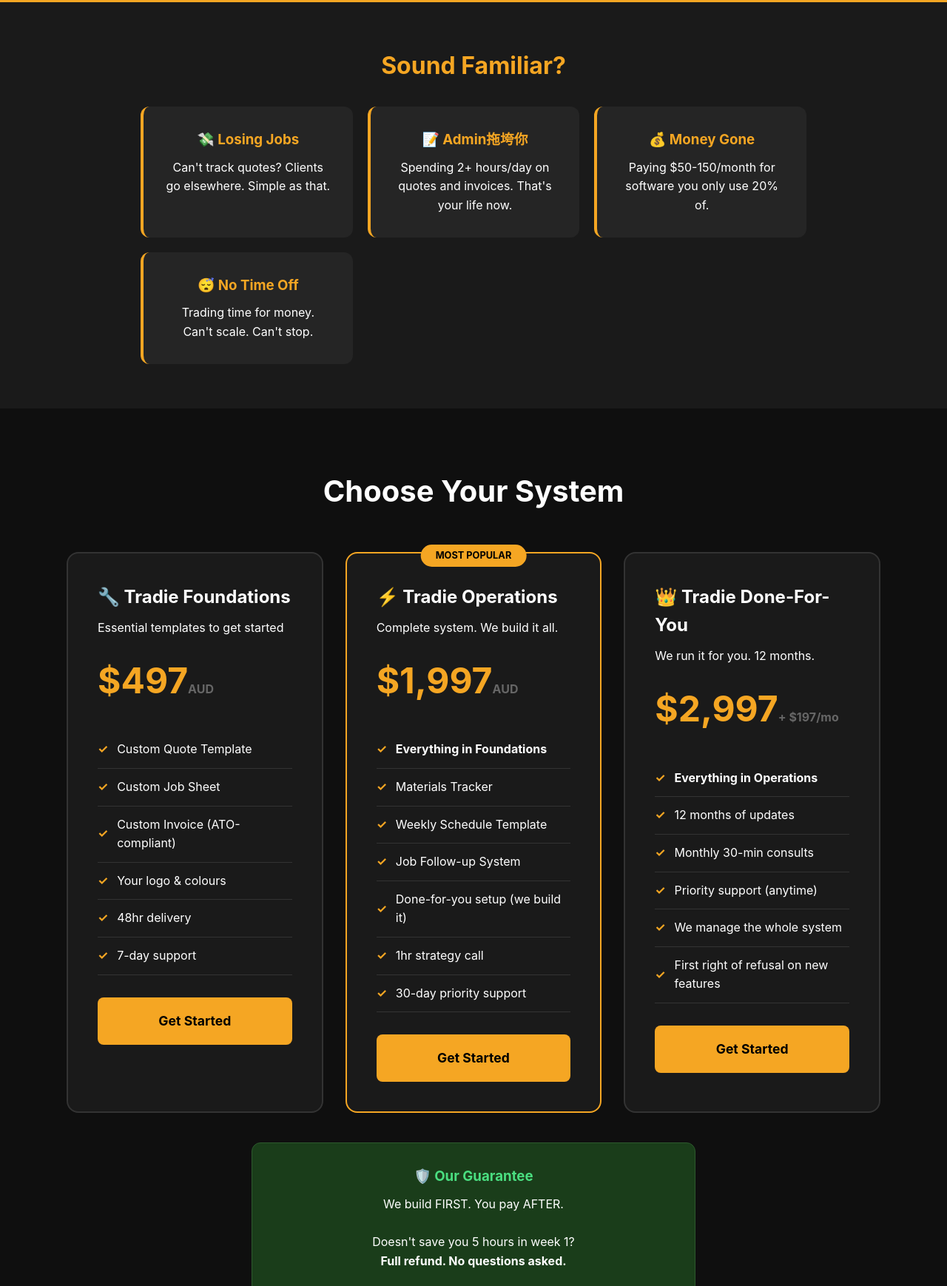
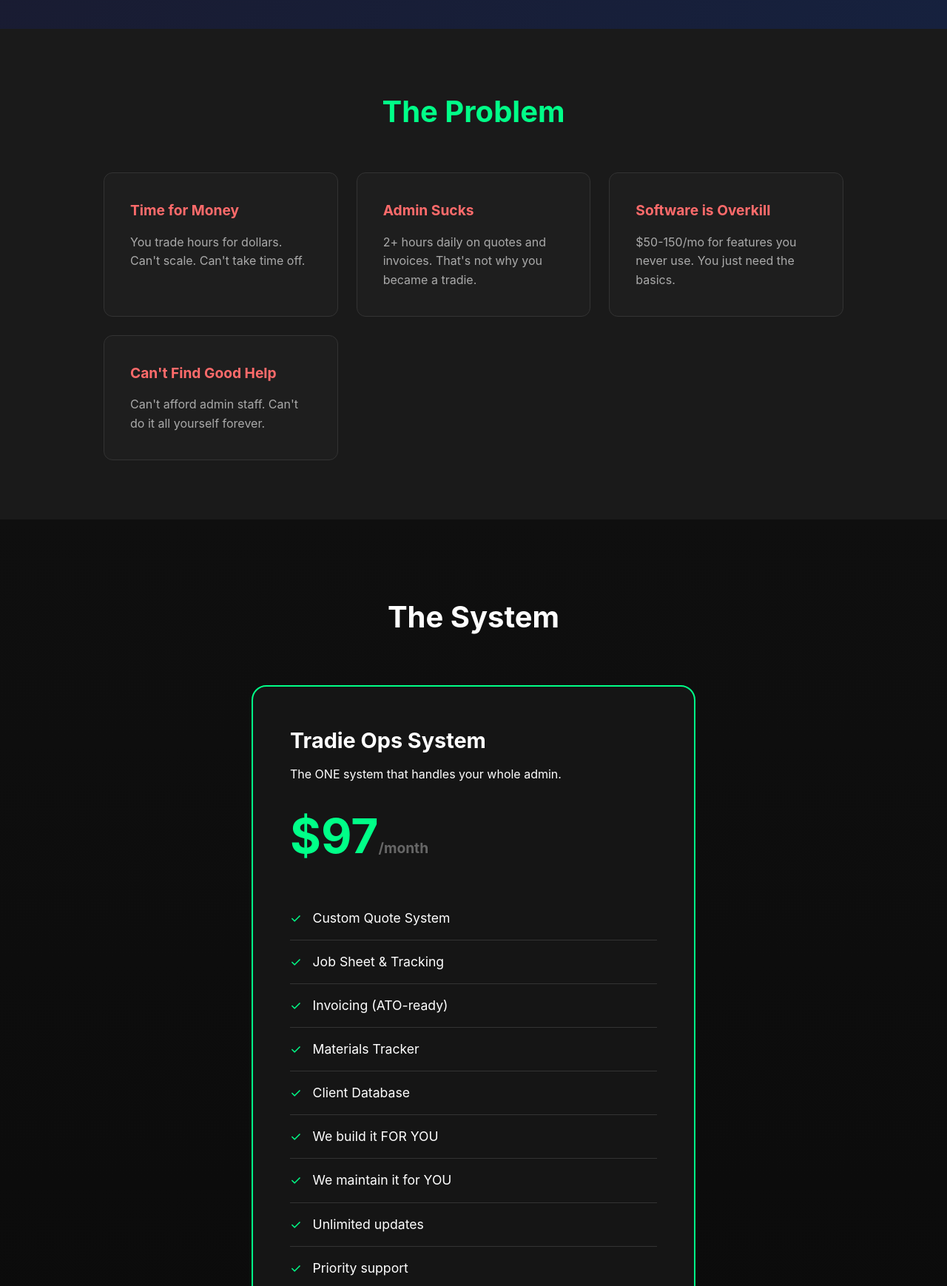
Before and after one commit to SaaS-Dev404/tradie-ops-system, a plain HTML site: page index.html in a window 1280 px wide. Shown: the part 417-2155 px from the top of the page at 74% size. Drawn offline with Linux system fonts and the light colour scheme.

Commit message:
Fix: One system, subscription (7/mo), pay first then build

```diff
--- a/index.html
+++ b/index.html
@@ -3,7 +3,7 @@
 <head>
     <meta charset="UTF-8">
     <meta name="viewport" content="width=device-width, initial-scale=1.0">
-    <title>Tradie Ops - Done-For-You Admin System</title>
+    <title>Tradie Ops - The System</title>
     <style>
         * { margin: 0; padding: 0; box-sizing: border-box; }
         body {
@@ -13,243 +13,215 @@
 
         .hero {
             background: linear-gradient(135deg, #1a1a2e 0%, #16213e 100%);
-            padding: 80px 20px;
+            padding: 100px 20px;
             text-align: center;
-            border-bottom: 3px solid #f5a623;
         }
         .hero h1 {
-            font-size: 3rem;
+            font-size: 3.5rem;
             margin-bottom: 20px;
-            background: linear-gradient(90deg, #fff, #f5a623);
-            -webkit-background-clip: text;
-            -webkit-text-fill-color: transparent;
         }
-        .hero p { font-size: 1.3rem; color: #aaa; max-width: 600px; margin: 0 auto 30px; }
+        .hero h1 span {
+            color: #00ff88;
+        }
+        .hero p {
+            font-size: 1.5rem;
+            color: #888;
+            max-width: 700px;
+            margin: 0 auto 40px;
+        }
+        .hero .sub {
+            font-size: 1.1rem;
+            color: #666;
+            margin-top: 30px;
+        }
 
-        .pain-section {
+        .problem-section {
             background: #1a1a1a;
-            padding: 60px 20px;
+            padding: 80px 20px;
+        }
+        .problem-section h2 {
             text-align: center;
+            font-size: 2.5rem;
+            margin-bottom: 50px;
+            color: #00ff88;
         }
-        .pain-section h2 { color: #f5a623; font-size: 2rem; margin-bottom: 30px; }
-        .pain-grid {
+        .problem-grid {
             display: grid;
-            grid-template-columns: repeat(auto-fit, minmax(250px, 1fr));
-            gap: 20px;
-            max-width: 900px;
+            grid-template-columns: repeat(auto-fit, minmax(280px, 1fr));
+            gap: 25px;
+            max-width: 1000px;
             margin: 0 auto;
         }
-        .pain-card {
-            background: #252525;
-            padding: 30px;
+        .problem-card {
+            background: #1e1e1e;
+            padding: 35px;
             border-radius: 12px;
-            border-left: 4px solid #f5a623;
+            border: 1px solid #333;
         }
-        .pain-card h3 { color: #f5a623; margin-bottom: 10px; }
+        .problem-card h3 {
+            color: #ff6b6b;
+            font-size: 1.2rem;
+            margin-bottom: 15px;
+        }
+        .problem-card p { color: #aaa; }
 
-        .offer-section { padding: 80px 20px; }
-        .offer-section h2 { text-align: center; font-size: 2.5rem; margin-bottom: 50px; }
-
-        .pricing-grid {
-            display: grid;
-            grid-template-columns: repeat(auto-fit, minmax(300px, 1fr));
-            gap: 30px;
-            max-width: 1100px;
-            margin: 0 auto;
+        .solution-section {
+            padding: 100px 20px;
+            background: linear-gradient(180deg, #0f0f0f 0%, #0a0a0a 100%);
+        }
+        .solution-section h2 {
+            text-align: center;
+            font-size: 2.5rem;
+            margin-bottom: 60px;
         }
 
-        .pricing-card {
-            background: #1a1a1a;
-            border-radius: 16px;
-            padding: 40px;
-            border: 2px solid #333;
-            transition: transform 0.3s, border-color 0.3s;
+        .main-offer {
+            max-width: 600px;
+            margin: 0 auto;
+            background: #151515;
+            border-radius: 20px;
+            padding: 50px;
+            border: 2px solid #00ff88;
         }
-        .pricing-card:hover { transform: translateY(-10px); }
-        .pricing-card.featured { border-color: #f5a623; position: relative; }
-        .pricing-card.featured::before {
-            content: "MOST POPULAR";
-            position: absolute;
-            top: -12px;
-            left: 50%;
-            transform: translateX(-50%);
-            background: #f5a623;
-            color: #000;
-            padding: 5px 20px;
-            border-radius: 20px;
+        .main-offer h3 {
+            font-size: 1.8rem;
+            margin-bottom: 10px;
+        }
+        .main-offer .price {
+            font-size: 4rem;
             font-weight: bold;
-            font-size: 0.8rem;
+            color: #00ff88;
+            margin: 20px 0;
         }
-        .pricing-card h3 { font-size: 1.5rem; margin-bottom: 10px; }
-        .price { font-size: 3rem; font-weight: bold; color: #f5a623; margin: 20px 0; }
-        .price span { font-size: 1rem; color: #666; }
-
-        .features-list { list-style: none; margin: 30px 0; }
-        .features-list li {
-            padding: 12px 0;
+        .main-offer .price span {
+            font-size: 1.2rem;
+            color: #666;
+        }
+        .main-offer .perks {
+            list-style: none;
+            margin: 30px 0;
+        }
+        .main-offer .perks li {
+            padding: 15px 0;
             border-bottom: 1px solid #333;
-            display: flex;
-            align-items: center;
+            font-size: 1.1rem;
         }
-        .features-list li::before {
+        .main-offer .perks li::before {
             content: "✓";
-            color: #f5a623;
-            margin-right: 12px;
-            font-weight: bold;
+            color: #00ff88;
+            margin-right: 15px;
         }
 
         .cta-btn {
             display: block;
             width: 100%;
-            padding: 18px;
-            background: #f5a623;
+            padding: 20px;
+            background: #00ff88;
             color: #000;
             text-decoration: none;
             text-align: center;
             font-weight: bold;
-            font-size: 1.1rem;
-            border-radius: 8px;
-            transition: background 0.3s;
+            font-size: 1.3rem;
+            border-radius: 10px;
             cursor: pointer;
             border: none;
         }
-        .cta-btn:hover { background: #e69500; }
+        .cta-btn:hover { background: #00dd77; }
 
         .guarantee {
-            background: #1a3d1a;
-            padding: 30px;
-            border-radius: 12px;
+            background: #1a2a1a;
+            padding: 25px;
+            border-radius: 10px;
             text-align: center;
-            margin: 40px auto;
-            max-width: 600px;
-            border: 1px solid #2d5a2d;
+            margin: 30px 0;
+            border: 1px solid #2a4a2a;
         }
-        .guarantee h3 { color: #4ade80; margin-bottom: 10px; }
+        .guarantee p { color: #00ff88; }
 
         .footer {
-            background: #0a0a0a;
             padding: 40px 20px;
             text-align: center;
-            border-top: 1px solid #333;
+            border-top: 1px solid #222;
+            color: #444;
         }
 
         @media (max-width: 768px) {
-            .hero h1 { font-size: 2rem; }
-            .pricing-grid { grid-template-columns: 1fr; }
+            .hero h1 { font-size: 2.2rem; }
+            .main-offer { padding: 30px; }
+            .main-offer .price { font-size: 3rem; }
         }
     </style>
 </head>
 <body>
 
-    <!-- Hero Section -->
     <section class="hero">
-        <h1>🛠️ Tradie Ops System</h1>
-        <p>We Build It First. You Pay After. <br>Save 10 Hours/Week Without Hiring Anyone.</p>
-        <p style="color: #f5a623; font-weight: bold;">For Aussie Tradies Who Want Their Time Back</p>
+        <h1>One System. <span>One Price.</span></h1>
+        <p>We build it. You use it. We keep improving it.</p>
+        <p class="sub">For Aussie Tradies Who Want Their Time Back</p>
     </section>
 
-    <!-- Pain Section -->
-    <section class="pain-section">
-        <h2>Sound Familiar?</h2>
-        <div class="pain-grid">
-            <div class="pain-card">
-                <h3>💸 Losing Jobs</h3>
-                <p>Can't track quotes? Clients go elsewhere. Simple as that.</p>
+    <section class="problem-section">
+        <h2>The Problem</h2>
+        <div class="problem-grid">
+            <div class="problem-card">
+                <h3>Time for Money</h3>
+                <p>You trade hours for dollars. Can't scale. Can't take time off.</p>
             </div>
-            <div class="pain-card">
-                <h3>📝 Admin拖垮你</h3>
-                <p>Spending 2+ hours/day on quotes and invoices. That's your life now.</p>
+            <div class="problem-card">
+                <h3>Admin Sucks</h3>
+                <p>2+ hours daily on quotes and invoices. That's not why you became a tradie.</p>
             </div>
-            <div class="pain-card">
-                <h3>💰 Money Gone</h3>
-                <p>Paying $50-150/month for software you only use 20% of.</p>
+            <div class="problem-card">
+                <h3>Software is Overkill</h3>
+                <p>$50-150/mo for features you never use. You just need the basics.</p>
             </div>
-            <div class="pain-card">
-                <h3>😴 No Time Off</h3>
-                <p>Trading time for money. Can't scale. Can't stop.</p>
+            <div class="problem-card">
+                <h3>Can't Find Good Help</h3>
+                <p>Can't afford admin staff. Can't do it all yourself forever.</p>
             </div>
         </div>
     </section>
 
-    <!-- Pricing Section -->
-    <section class="offer-section">
-        <h2>Choose Your System</h2>
+    <section class="solution-section">
+        <h2>The System</h2>
 
-        <div class="pricing-grid">
+        <div class="main-offer">
+            <h3>Tradie Ops System</h3>
+            <p>The ONE system that handles your whole admin.</p>
 
-            <!-- Tier 1: Foundations -->
-            <div class="pricing-card">
-                <h3>🔧 Tradie Foundations</h3>
-                <p>Essential templates to get started</p>
-                <div class="price">$497<span>AUD</span></div>
+            <div class="price">$97<span>/month</span></div>
 
-                <ul class="features-list">
-                    <li>Custom Quote Template</li>
-                    <li>Custom Job Sheet</li>
-                    <li>Custom Invoice (ATO-compliant)</li>
-                    <li>Your logo & colours</li>
-                    <li>48hr delivery</li>
-                    <li>7-day support</li>
-                </ul>
+            <ul class="perks">
+                <li>Custom Quote System</li>
+                <li>Job Sheet & Tracking</li>
+                <li>Invoicing (ATO-ready)</li>
+                <li>Materials Tracker</li>
+                <li>Client Database</li>
+                <li>We build it FOR YOU</li>
+                <li>We maintain it for YOU</li>
+                <li>Unlimited updates</li>
+                <li>Priority support</li>
+            </ul>
 
-                <a href="https://buy.stripe.com/YOUR_FOUNDATIONS_LINK" class="cta-btn">Get Started</a>
+            <a href="#" class="cta-btn" id="stripeBtn">Start Subscription</a>
+
+            <div class="guarantee">
+                <p><strong>Pay First, Then We Build</strong></p>
+                <p style="color:#666; margin-top:10px;">No deposits, no prototypes. You pay, we build. If it's not what you need within 30 days, full refund.</p>
             </div>
-
-            <!-- Tier 2: Operations (Featured) -->
-            <div class="pricing-card featured">
-                <h3>⚡ Tradie Operations</h3>
-                <p>Complete system. We build it all.</p>
-                <div class="price">$1,997<span>AUD</span></div>
-
-                <ul class="features-list">
-                    <li><strong>Everything in Foundations</strong></li>
-                    <li>Materials Tracker</li>
-                    <li>Weekly Schedule Template</li>
-                    <li>Job Follow-up System</li>
-                    <li>Done-for-you setup (we build it)</li>
-                    <li>1hr strategy call</li>
-                    <li>30-day priority support</li>
-                </ul>
-
-                <a href="https://buy.stripe.com/YOUR_OPERATIONS_LINK" class="cta-btn">Get Started</a>
-            </div>
-
-            <!-- Tier 3: Done-For-You -->
-            <div class="pricing-card">
-                <h3>👑 Tradie Done-For-You</h3>
-                <p>We run it for you. 12 months.</p>
-                <div class="price">$2,997<span>+ $197/mo</span></div>
-
-                <ul class="features-list">
-                    <li><strong>Everything in Operations</strong></li>
-                    <li>12 months of updates</li>
-                    <li>Monthly 30-min consults</li>
-                    <li>Priority support (anytime)</li>
-                    <li>We manage the whole system</li>
-                    <li>First right of refusal on new features</li>
-                </ul>
-
-                <a href="https://buy.stripe.com/YOUR_DONEFORYOU_LINK" class="cta-btn">Get Started</a>
-            </div>
-
-        </div>
-
-        <!-- Guarantee -->
-        <div class="guarantee">
-            <h3>🛡️ Our Guarantee</h3>
-            <p>We build FIRST. You pay AFTER.<br><br>
-            Doesn't save you 5 hours in week 1?<br>
-            <strong>Full refund. No questions asked.</strong></p>
         </div>
     </section>
 
-    <!-- Footer -->
     <footer class="footer">
-        <p>Tradie Ops System © 2026</p>
-        <p style="color: #666; font-size: 0.9rem; margin-top: 10px;">
-            For Aussie Tradies | Melbourne Based
-        </p>
+        <p>Tradie Ops System</p>
+        <p style="margin-top:10px;">Melbourne, Australia</p>
     </footer>
+
+    <script>
+        // Add your Stripe subscription link here
+        const stripeLink = "YOUR_STRIPE_SUBSCRIPTION_LINK";
+        document.getElementById('stripeBtn').href = stripeLink;
+    </script>
 
 </body>
 </html>
```
